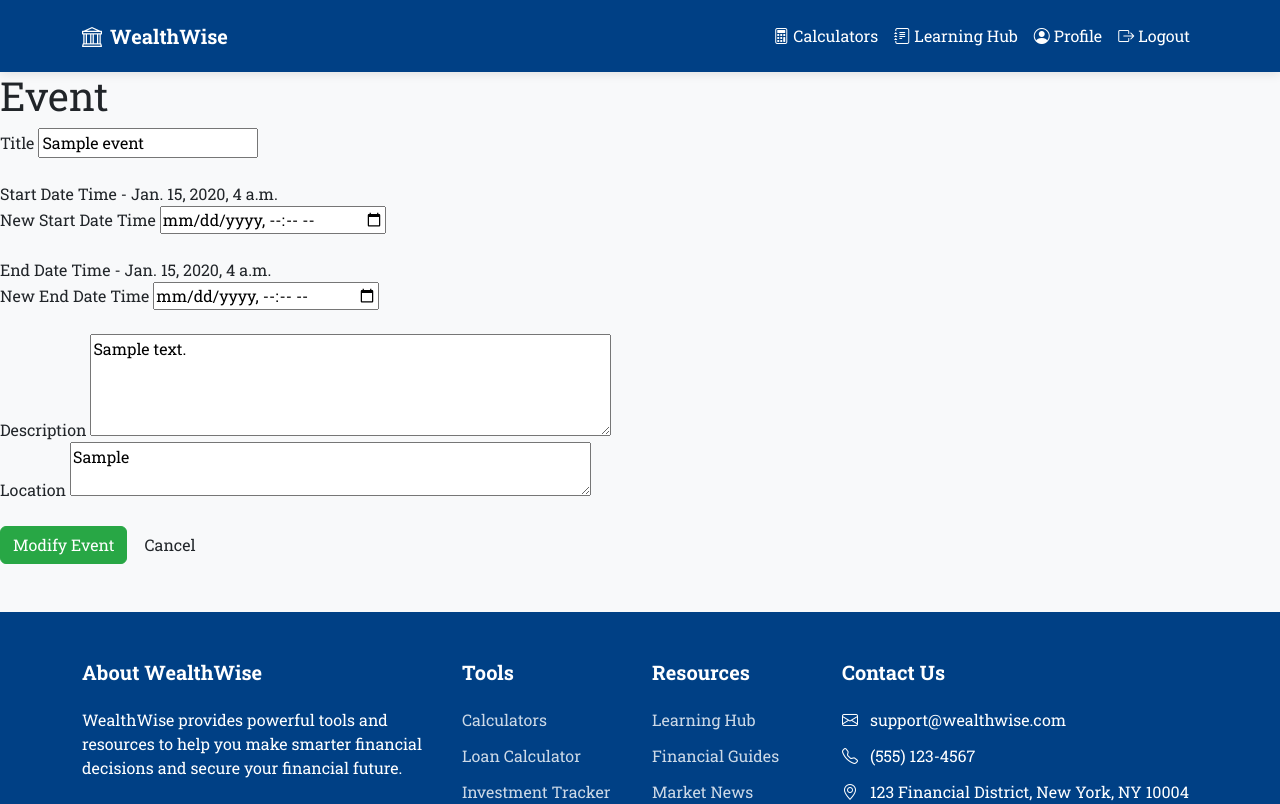
After one commit to jakujobi/wealthwise, a Django app: page /schedule/eventDetail/1/ in a window 1280 px wide. The commit adds this page. Shown: the top 804 px of the page. Run offline with Django 5.2, Linux system fonts and the light colour scheme; a user stored in the database is signed in; tables that the repository leaves empty hold one stand-in row (values such as "Sample post").

Commit message:
Refactor event modification process and update event details template

```diff
--- a/schedule/models.py
+++ b/schedule/models.py
@@ -24,17 +24,5 @@ class Event(models.Model):
     event_end_timestamp = models.DateTimeField()
     location = models.CharField(max_length=255, blank=True, null=True)
 
-    def get_absolute_url(self):
-        return reverse("model_detail", kwargs={"eventId": self.event_id})
-
     def __str__(self):
         return str(self.event_id)
-
-    def save(self, *args, **kwargs):
-        if self.event_start_timestamp > self.event_end_timestamp:
-            raise ValueError("Event start time cannot be after end time")
-
-        if self.event_start_timestamp < timezone.now() or self.event_end_timestamp < timezone.now():
-            raise ValueError("Event start and end time must be in the future")
-
-        super(Event, self).save(*args, **kwargs)
--- /dev/null
+++ b/schedule/templates/Advisor/eventDetails.html
@@ -0,0 +1,44 @@
+{% extends "base.html" %}
+{% load static %}
+{% block content %}
+<h1>Event</h1>
+
+<form method="POST">
+    {% csrf_token %}
+    {% if error_message %}
+        <p style="color: red;">{{ error_message }}</p>
+    {% endif %}
+    <label for="title">Title</label>
+    <input type="text" name="title" id="title" maxlength="255" required value="{{ event.title|default:'' }}">
+    <br>
+    <br>
+
+    <label>Start Date Time - </label>
+    <t> {{ event.event_start_timestamp|default:'' }}</t>
+    <br>
+    <label for="event_start_timestamp">New Start Date Time</label>
+    <input type="datetime-local" name="event_start_timestamp" id="start_timestamp" required value="{{ event.event_start_timestamp|default:'' }}">
+    <br>
+    <br>
+
+    <label>End Date Time - </label>
+    <t> {{ event.event_end_timestamp|default:'' }}</t>
+    <br>
+    <label for="event_end_timestamp">New End Date Time</label>
+    <input type="datetime-local" name="event_end_timestamp" id="end_timestamp" required value="{{ event.event_end_timestamp|default:'' }}">
+    <br>
+    <br>
+
+    <label for="description">Description</label>
+    <textarea name="description" id="description" rows="4" cols="50">{{ event.description|default:'' }}</textarea>
+    <br>
+
+    <label for="location">Location</label>
+    <textarea name="location" id="location" rows="2" cols="50">{{ event.location|default:'' }}</textarea>
+    <br>
+
+    <br>
+    <button type="submit" class="btn btn-primary">Modify Event</button>
+    <a class="btn" href="{% url 'view' %}">Cancel</a>
+
+{% endblock content %}
--- a/schedule/urls.py
+++ b/schedule/urls.py
@@ -3,5 +3,7 @@ from .views import *
 
 urlpatterns = [
     path('view/', scheduleView, name='view'),
+    path('view/<str:message>', scheduleView, name='view'),
     path('createEvent/', createNewEvent, name='createEvent'),
+    path('eventDetail/<str:eventId>/', eventDetail, name='eventDetail'),
 ]
--- a/schedule/views.py
+++ b/schedule/views.py
@@ -1,13 +1,12 @@
 from django.shortcuts import render, redirect
 from django.contrib.auth.decorators import login_required
 from django.utils import timezone
-from django.urls import reverse
 from .models import *
 from users.models import Profile, Advisor
 from .forms import *
 
 @login_required
-def scheduleView(request):
+def scheduleView(request,message=None):
     user = request.user
 
     try:
@@ -18,7 +17,8 @@ def scheduleView(request):
         return render(request, 'scheduleView_advisor.html',
                       {'profile': profile,
                         'events': Events,
-                        'consultations': Consultation})
+                        'consultations': Consultation,
+                        'message': message})
 
     except Advisor.DoesNotExist:
         # user is not an advisor
@@ -26,7 +26,8 @@ def scheduleView(request):
         return render(request, 'scheduleView.html',
                       {'profile': profile,
                         'events': Events,
-                        'consultations': Consultation})
+                        'consultations': Consultation,
+                        'message': message})
 
     except Profile.DoesNotExist:
         profile = None
@@ -105,7 +106,7 @@ def createNewEvent(request):
             event.registration_date = timezone.now()
             event.save()
 
-            return redirect('view')
+            return redirect('view', message="Event Created successfully.")
         else:
             # Display form errors
             return render(request, 'Advisor/createEvent.html', {
@@ -119,27 +120,51 @@ def createNewEvent(request):
     return render(request, 'Advisor/createEvent.html', {'form': form})
 
 @login_required
-def modifyEvent(request, event_id):
-    event = Event.objects.get(id=event_id)
+def eventDetail(request, eventId):
+    try:
+        event = Event.objects.get(event_id=eventId)
+    except Event.DoesNotExist:
+        event = None
+
+    if request.method == "GET":
+        return render(request, 'Advisor/eventDetails.html', {'event': event})
 
     if request.method == 'POST':
-        form = EventForm(request.POST, instance=event)
+        form = EventForm(request.POST)
         if form.is_valid():
-            start_datetime = form.cleaned_data['event_start_timestamp']
-            end_datetime = form.cleaned_data['event_end_timestamp']
+            try:
+                event = modifyEvent(event, form)
+            except Exception as e:
+                return render(request,
+                              'Advisor/eventDetails.html',
+                              {'event': event,
+                               'error_message': str(e)})
 
-            # Check if the dates are in the future
-            if timezone.make_aware(start_datetime) < timezone.now() or timezone.make_aware(end_datetime) < timezone.now():
-                error_message = "Start and End date must be in the future."
-                return render(request, 'Advisor/modifyEvent.html', {
-                    'form': form,
-                    'error_message': error_message,
-                    'event': event
-                })
+            return redirect('view', message="Event updated successfully.")
+        else:
+            return render(request,
+                          'Advisor/eventDetails.html',
+                          {'event': event,
+                           'error_message': "There were errors in the form. Please correct them and try again.",
+                           'form_errors': form.errors})
 
-            form.save()
-            return redirect('view')
-    else:
-        form = EventForm(instance=event)
+def modifyEvent(event, form):
 
-    return render(request, 'Advisor/modifyEvent.html', {'form': form, 'event': event})
+    start_datetime = form.cleaned_data['event_start_timestamp']
+    end_datetime = form.cleaned_data['event_end_timestamp']
+
+    # Check if the dates are in the future
+    if start_datetime < timezone.now() or end_datetime < timezone.now():
+        raise Exception("Start and End date must be in the future.")
+
+    if start_datetime > end_datetime:
+        raise Exception("End date must be after the start date.")
+
+    event.title = form.cleaned_data['title']
+    event.description = form.cleaned_data['description']
+    event.location = form.cleaned_data['location']
+    event.event_start_timestamp = start_datetime
+    event.event_end_timestamp = end_datetime
+    event.save()
+
+    return event
```
Also changed, not shown: schedule/templates/Advisor/modifyEvent.html (deleted, +0 -45 lines), schedule/templates/scheduleView_advisor.html (+9 -1 lines).
